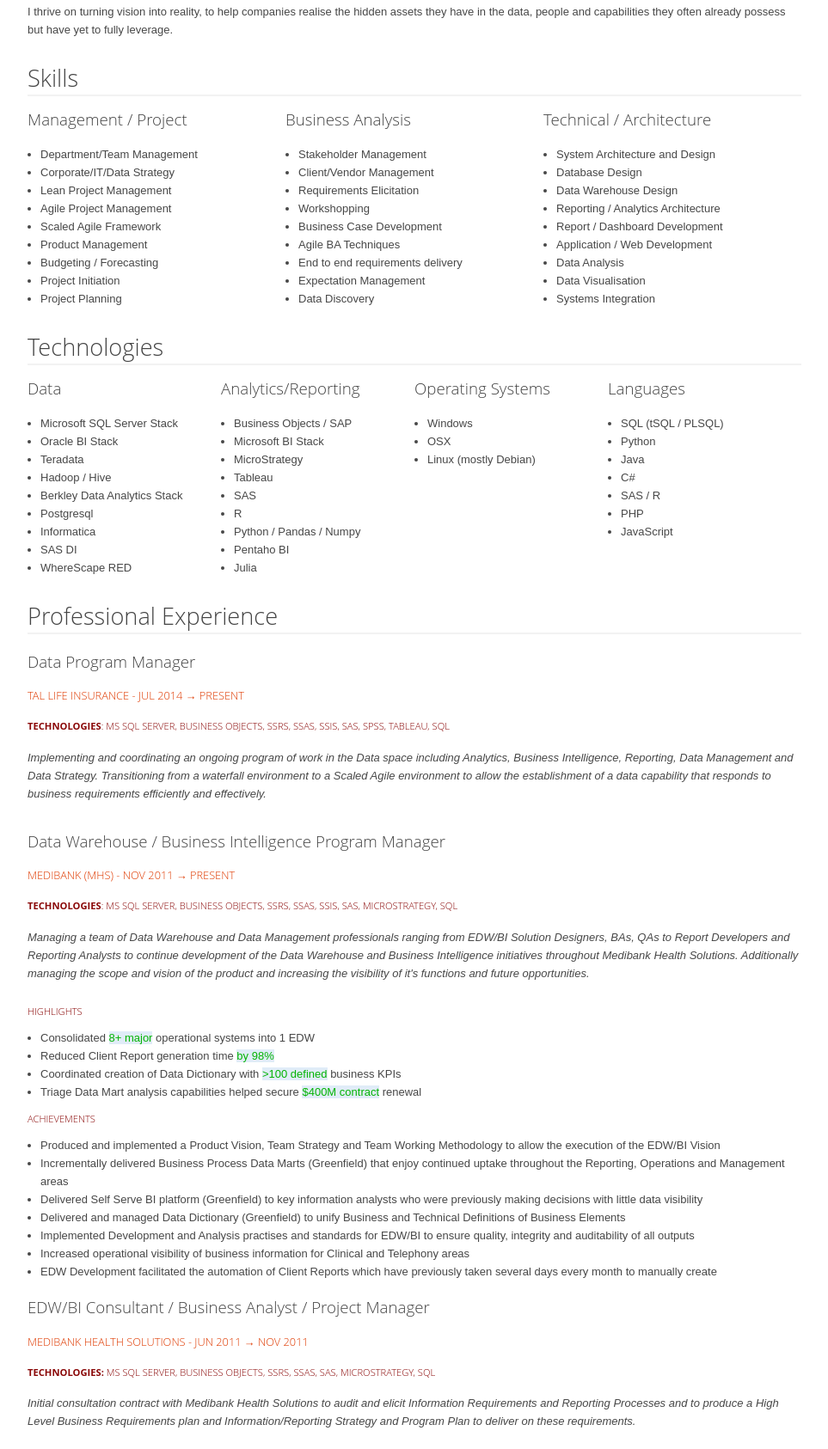
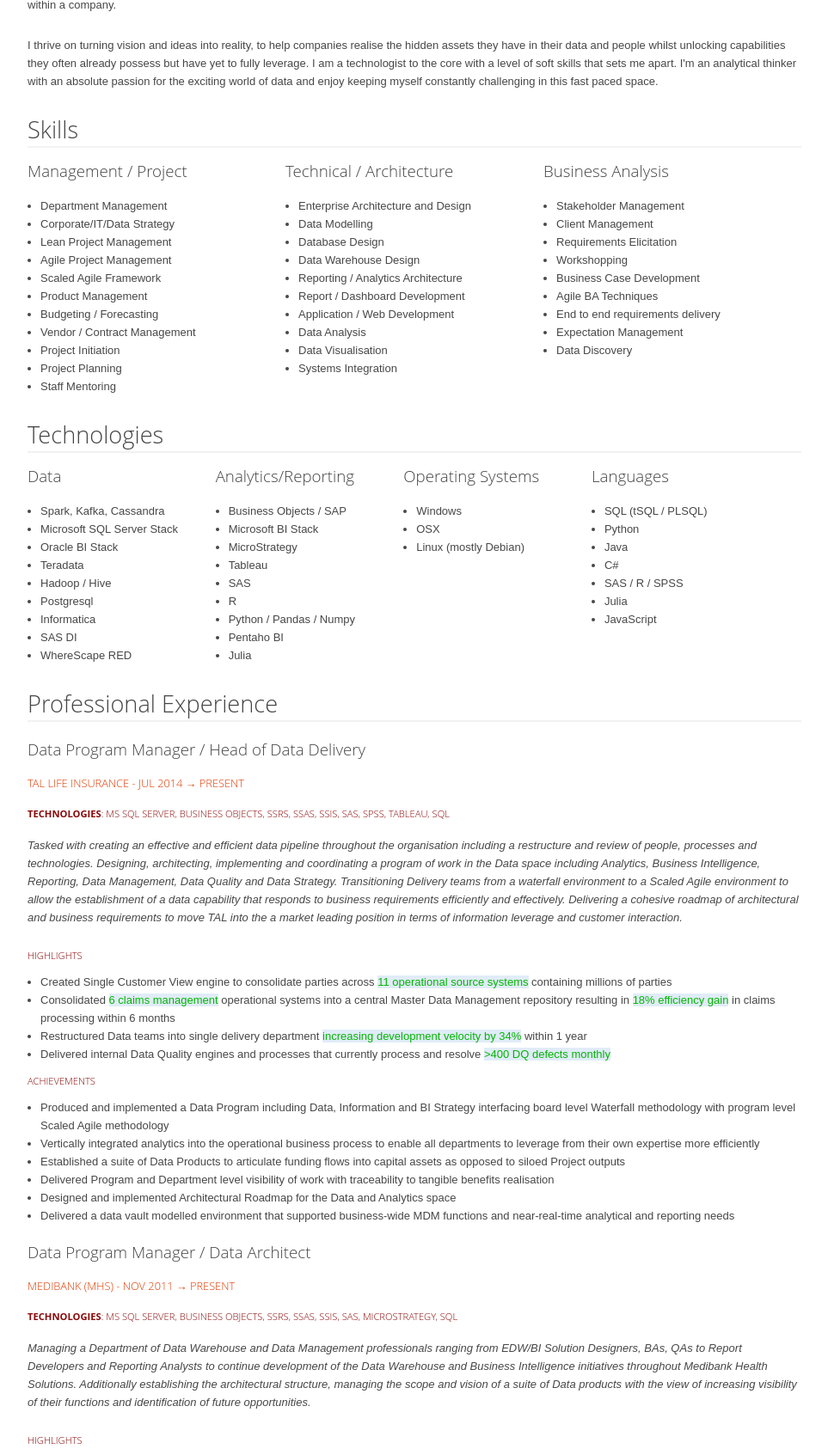
Before and after one commit to mwanstall/mwanstall-resume, a plain HTML site: page index.html in a window 1280 px wide. Shown: the part 430-2116 px from the top of the page at 86% size, without its empty margins (158-1121 px from the left). Drawn offline with Linux system fonts and the light colour scheme.

Commit message:
Resume changes for June 2015 - added TAL details and altered a few general comments here and there. Changed order of the skills and technologies columns. Reformatted entire Word doco.

```diff
--- a/index.html
+++ b/index.html
@@ -1,51 +1,41 @@
 <html>
-<head><title>Mal Wanstall - Sydney Australia - Data Warehouse / Business Intelligence / Analytics</title>
+<head><title>Mal Wanstall - Sydney Australia - Data / Analytics Professional</title>
 <link href="base.css" type="text/css" rel="stylesheet"></link>
 </head>
 <body>
-<div id='top'><div class='marg'>Available formats for download: <a href='resume_mwanstall.pdf'>PDF</a> | <a href='resume_mwanstall.md'>Markdown (txt)</a> | <a href='resume_mwanstall.docx'>DOCX (MS Word 2013)</a></div></div>
+<div id='top'><div class='marg'>Available formats for download: <a href='resume_mwanstall.pdf'>Adobe PDF</a> | <a href='resume_mwanstall_jun15.docx'>DOCX (MS Word 2013)</a></div></div>
 <div id='body' class='container'>
-<img src='mal_pic.png' class='logo' width=215px />
+<img src='mal_pic2.png' class='logo' width=215px />
 <h1>Malcolm Wanstall</h1>
 <p><em>e:</em> <a href="mailto:malcolm.wanstall@gmail.com">malcolm.wanstall@gmail.com</a><br />
 <em>p:</em> +61 401 207 219<br />
 <em>w:</em> <a href="http://resume.mwanstall.com">resume.mwanstall.com</a><br />
 <em>t:</em> <a href="https://twitter.com/MWanstall">@mwanstall</a></p>
 <h2>Summary</h2>
-<h4>Senior IT Manager / Professional specialising in Business Intelligence, Data Warehousing, Data Management, Analytics and Reporting.</h4>
-<p>Closing in on a decades' worth of experience in data strategy, department and agile program management, greenfield agile EDW/BI implementation, product management, business analysis and solution design/architecture. A true professional generalist and thought leader in IT with a depth of experience in the analytics, reporting and data space with the proven capability to lead and evolve a vision of how to leverage information assets within a company.</p>
-<p>I thrive on turning vision into reality, to help companies realise the hidden assets they have in the data, people and capabilities they often already possess but have yet to fully leverage.</p>
+<h4>Senior IT Manager / Professional specialising in Data, Analytics, Business Intelligence, Data Warehousing, Data Management and Reporting.</h4>
+<p>Over a decades' worth of experience in data strategy, department and agile program management, solution design/enterprise architecture, software delivery, greenfield agile EDW/BI implementation, product management and business analysis. A true professional generalist and thought leader in IT with an unparalleled depth of experience in the analytics and data space and the proven capability to lead and evolve a vision of how to leverage information assets within a company.</p>
+<p>I thrive on turning vision and ideas into reality, to help companies realise the hidden assets they have in their data and people whilst unlocking capabilities they often already possess but have yet to fully leverage. I am a technologist to the core with a level of soft skills that sets me apart. I'm an analytical thinker with an absolute passion for the exciting world of data and enjoy keeping myself constantly challenging in this fast paced space.</p>
 <h2>Skills</h2>
 <div class='table'><div class='row'><div class='column'>
 <h3>Management / Project</h3>
 <ul>
-<li>Department/Team Management</li>
+<li>Department Management</li>
 <li>Corporate/IT/Data Strategy</li>
 <li>Lean Project Management</li>
 <li>Agile Project Management</li>
 <li>Scaled Agile Framework</li>
 <li>Product Management</li>
 <li>Budgeting / Forecasting</li>
+<li>Vendor / Contract Management</li>
 <li>Project Initiation</li>
 <li>Project Planning</li>
-</ul>
-</div><div class='column'>
-<h3>Business Analysis</h3>
-<ul>
-<li>Stakeholder Management</li>
-<li>Client/Vendor Management</li>
-<li>Requirements Elicitation</li>
-<li>Workshopping</li>
-<li>Business Case Development</li>
-<li>Agile BA Techniques</li>
-<li>End to end requirements delivery</li>
-<li>Expectation Management</li>
-<li>Data Discovery</li>
+<li>Staff Mentoring</li>
 </ul>
 </div><div class='column'>
 <h3>Technical / Architecture</h3>
 <ul>
-<li>System Architecture and Design</li>
+<li>Enterprise Architecture and Design</li>
+<li>Data Modelling</li>
 <li>Database Design</li>
 <li>Data Warehouse Design</li>
 <li>Reporting / Analytics Architecture</li>
@@ -55,16 +45,31 @@
 <li>Data Visualisation</li>
 <li>Systems Integration</li>
 </ul>
-</div></div></div>
+</div><div class='column'>
+<h3>Business Analysis</h3>
+<ul>
+<li>Stakeholder Management</li>
+<li>Client Management</li>
+<li>Requirements Elicitation</li>
+<li>Workshopping</li>
+<li>Business Case Development</li>
+<li>Agile BA Techniques</li>
+<li>End to end requirements delivery</li>
+<li>Expectation Management</li>
+<li>Data Discovery</li>
+</ul>
+</div>
+</div>
+</div>
 <h2>Technologies</h2>
 <div class='table'><div class='row'><div class='column'>
 <h3>Data</h3>
 <ul>
+<li>Spark, Kafka, Cassandra</li>
 <li>Microsoft SQL Server Stack</li>
 <li>Oracle BI Stack</li>
 <li>Teradata</li>
 <li>Hadoop / Hive</li>
-<li>Berkley Data Analytics Stack</li>
 <li>Postgresql</li>
 <li>Informatica</li>
 <li>SAS DI</li>
@@ -97,20 +102,36 @@
 <li>Python</li>
 <li>Java</li>
 <li>C#</li>
-<li>SAS / R</li>
-<li>PHP</li>
+<li>SAS / R / SPSS</li>
+<li>Julia</li>
 <li>JavaScript</li>
 </ul>
 </div></div></div>
 <h2>Professional Experience</h2>
-<h3>Data Program Manager</h3>
+<h3>Data Program Manager / Head of Data Delivery</h3>
 <h4>TAL Life Insurance - JUL 2014 &rarr; PRESENT</h4>
 <h5><strong>Technologies</strong>: MS SQL Server, Business Objects, SSRS, SSAS, SSIS, SAS, SPSS, Tableau, SQL</h5>
-<p><em>Implementing and coordinating an ongoing program of work in the Data space including Analytics, Business Intelligence, Reporting, Data Management and Data Strategy. Transitioning from a waterfall environment to a Scaled Agile environment to allow the establishment of a data capability that responds to business requirements efficiently and effectively.</em></p>
-<h3>Data Warehouse / Business Intelligence Program Manager</h3>
+<p><em>Tasked with creating an effective and efficient data pipeline throughout the organisation including a restructure and review of people, processes and technologies. Designing, architecting, implementing and coordinating a program of work in the Data space including Analytics, Business Intelligence, Reporting, Data Management, Data Quality and Data Strategy. Transitioning Delivery teams from a waterfall environment to a Scaled Agile environment to allow the establishment of a data capability that responds to business requirements efficiently and effectively. Delivering a cohesive roadmap of architectural and business requirements to move TAL into the a market leading position in terms of information leverage and customer interaction.</em></p>
+<h6>Highlights</h6>
+<ul>
+<li>Created Single Customer View engine to consolidate parties across <span class='hl'>11 operational source systems</span> containing millions of parties</li>
+<li>Consolidated <span class='hl'>6 claims management</span> operational systems into a central Master Data Management repository resulting in <span class='hl'>18% efficiency gain</span> in claims processing within 6 months</li>
+<li>Restructured Data teams into single delivery department <span class='hl'>increasing development velocity by 34%</span> within 1 year</li>
+<li>Delivered internal Data Quality engines and processes that currently process and resolve <span class='hl'>>400 DQ defects monthly</span></li>
+</ul>
+<h6>Achievements</h6>
+<ul>
+<li>Produced and implemented a Data Program including Data, Information and BI Strategy interfacing board level Waterfall methodology with program level Scaled Agile methodology</li>
+<li>Vertically integrated analytics into the operational business process to enable all departments to leverage from their own expertise more efficiently</li>
+<li>Established a suite of Data Products to articulate funding flows into capital assets as opposed to siloed Project outputs</li>
+<li>Delivered Program and Department level visibility of work with traceability to tangible benefits realisation</li>
+<li>Designed and implemented Architectural Roadmap for the Data and Analytics space</li>
+<li>Delivered a data vault modelled environment that supported business-wide MDM functions and near-real-time analytical and reporting needs</li>
+</ul>
+<h3>Data Program Manager / Data Architect</h3>
 <h4>MEDIBANK (MHS) - NOV 2011 &rarr; PRESENT</h4>
 <h5><strong>Technologies</strong>: MS SQL Server, Business Objects, SSRS, SSAS, SSIS, SAS, MicroStrategy, SQL</h5>
-<p><em>Managing a team of Data Warehouse and Data Management professionals ranging from EDW/BI Solution Designers, BAs, QAs to Report Developers and Reporting Analysts to continue development of the Data Warehouse and Business Intelligence initiatives throughout Medibank Health Solutions. Additionally managing the scope and vision of the product and increasing the visibility of it's functions and future opportunities.</em></p>
+<p><em>Managing a Department of Data Warehouse and Data Management professionals ranging from EDW/BI Solution Designers, BAs, QAs to Report Developers and Reporting Analysts to continue development of the Data Warehouse and Business Intelligence initiatives throughout Medibank Health Solutions. Additionally establishing the architectural structure, managing the scope and vision of a suite of Data products with the view of increasing visibility of their functions and identification of future opportunities.</em></p>
 <h6>Highlights</h6>
 <ul>
 <li>Consolidated <span class='hl'>8+ major</span> operational systems into 1 EDW</li>
@@ -131,7 +152,7 @@
 <h3>EDW/BI Consultant / Business Analyst / Project Manager</h3>
 <h4>MEDIBANK HEALTH SOLUTIONS - JUN 2011 &rarr; NOV 2011</h4>
 <h5><strong>Technologies:</strong> MS SQL Server, Business Objects, SSRS, SSAS, SAS, MicroStrategy, SQL</h5>
-<p><em>Initial consultation contract with Medibank Health Solutions to audit and elicit  Information Requirements and Reporting Processes and to produce a High Level Business Requirements plan and Information/Reporting Strategy and Program Plan to deliver on these requirements.</em></p>
+<p><em>Initial consultation with Medibank Health Solutions to review and audit Data and  Information Requirements (including Reporting Processes) to produce a business case and high level plan to implement an Information/Reporting Strategy with an underpinned Program Plan to deliver on the immediate and continual requirements. Being an IT initiative this required intensive strategic planning to garner full Executive buy-in.</em></p>
 <h6>Highlights</h6>
 <ul>
 <li>Piloted Data Mart that consolidated <span class='hl'>4 major operational</span> systems from 4 business lines into one Data Mart</li>
@@ -147,7 +168,7 @@
 <li>Gained backing for continued EDW/BI development within MHS</li>
 <li>Produced a Telephony / Operational Data Mart to service an immediate need of data visibility and automation</li>
 </ul>
-<h3>Senior Business Intelligence Consultant / Senior Technical BA</h3>
+<h3>Senior Consultant / Senior Technical BA / Architect</h3>
 <h4>CAPIOTECH / VODAFONE HUTCHISON AUSTRALIA - MAR 2010 &rarr; JUN 2011</h4>
 <h5><strong>Technologies</strong>: Teradata, Business Objects, SAP, SAS, SQL</h5>
 <p><em>Embedded into the VHA business as a Senior BI Consultant successfully delivered many high profile projects from requirements to delivery. Primary delivery was a Universal Reporting Layer (semantic layer) sitting in between a Relational Data Warehouse and the end users. Tasked with all BA and Project duties in addition to Client Relationship Management duties due to the high regard and rapport that was developed.</em></p>
```
Also changed, not shown: 4 other files.
